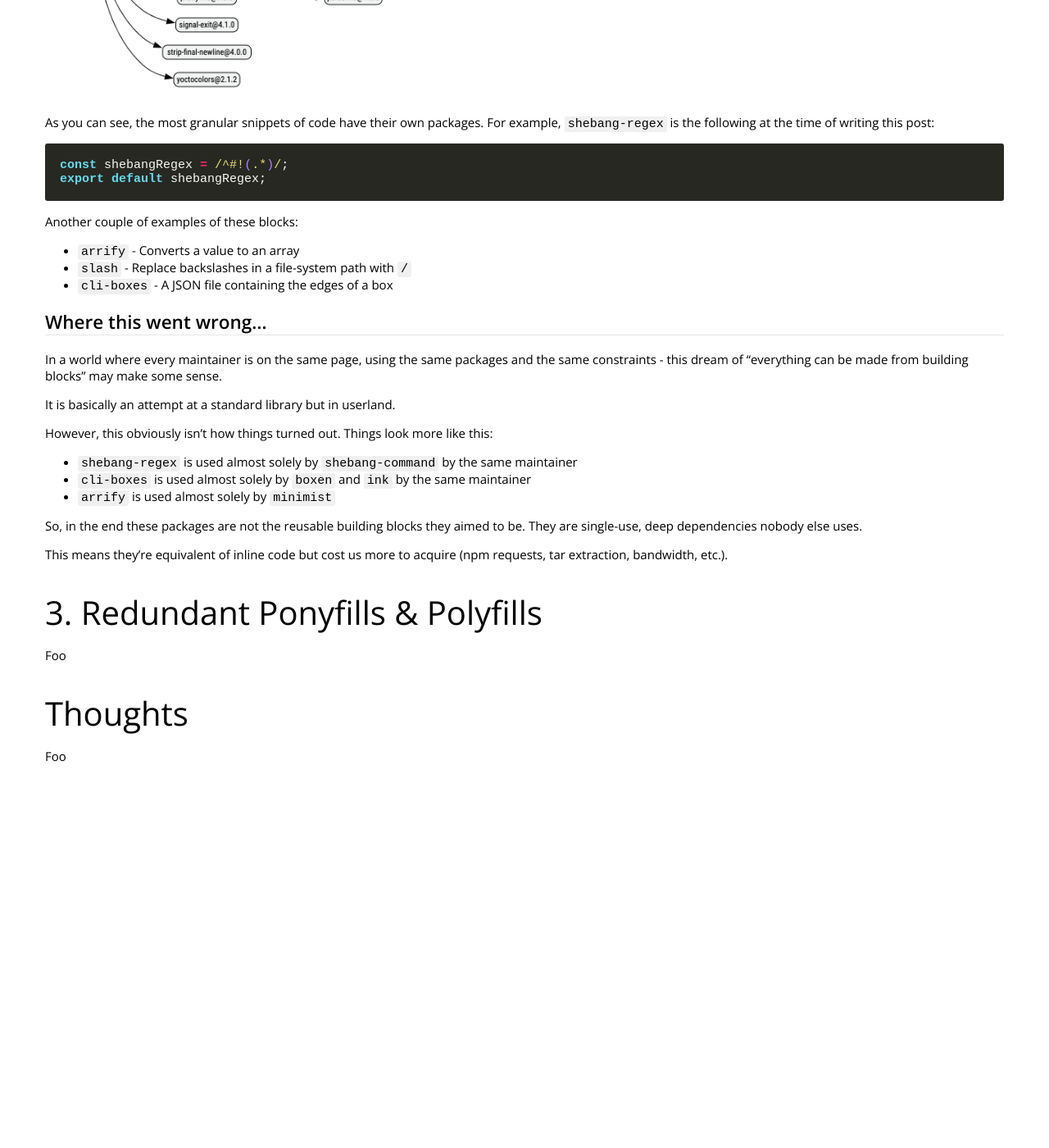
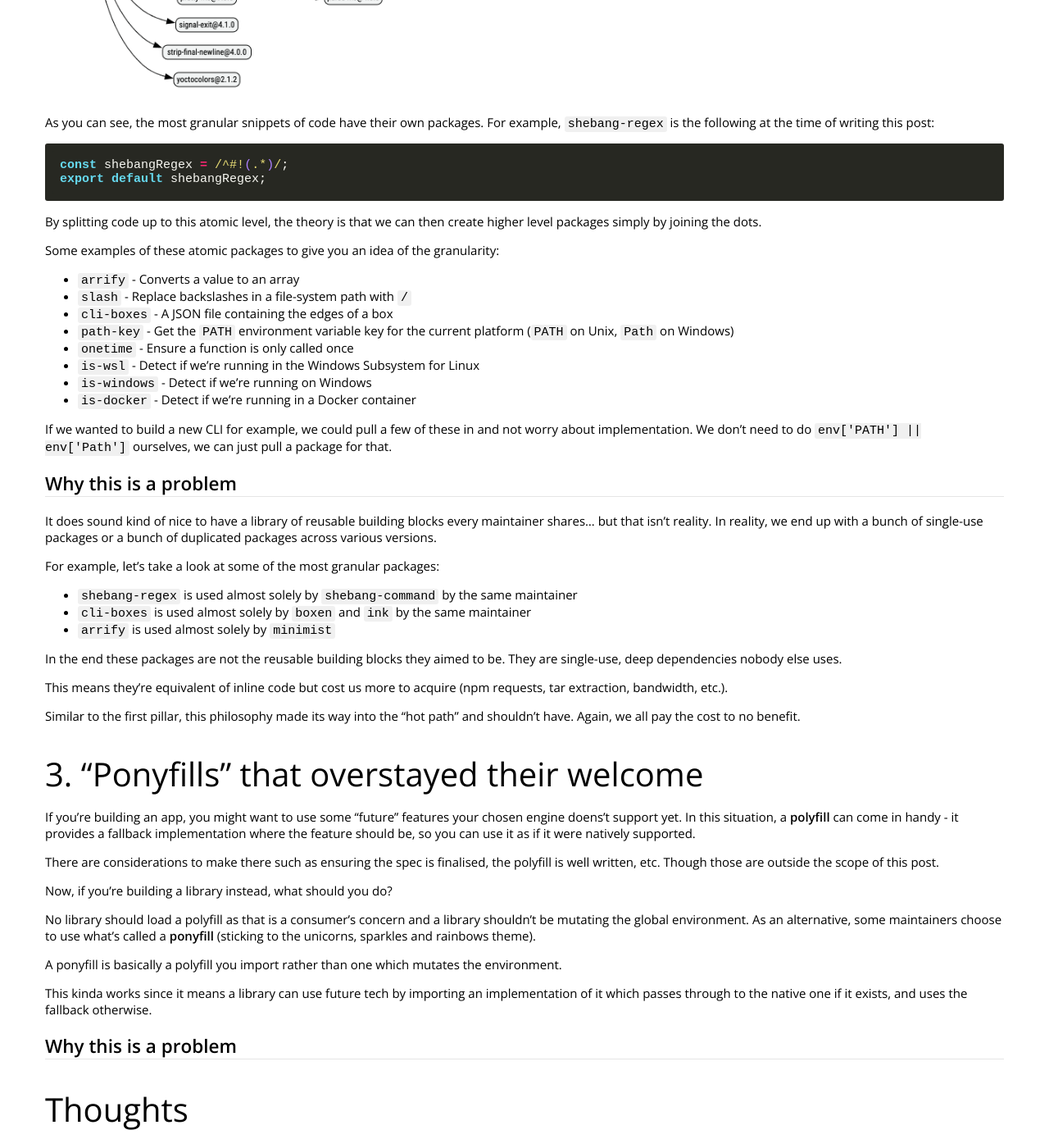
Before and after one commit to 43081j/43081j.github.io, a Jekyll site: the page built from _posts/2026-03-12-three-pillars-of-javascript-bloat.md, in a window 1280 px wide and 1400 px high, scrolled down 2838 px. Shown: the whole window at 82% size. Built offline with Jekyll 4.4.1, drawn with Linux system fonts in a browser that asks for light colours; nearby versions of some CDN libraries; comment, search, counter and statistics services are not loaded; before the commit the page ends 3785 px from its top, so only the background shows below that; some of the changed text lies outside the part shown.

Commit message:
docs: more

````diff
--- a/_posts/2026-03-12-three-pillars-of-javascript-bloat.md
+++ b/_posts/2026-03-12-three-pillars-of-javascript-bloat.md
@@ -60,7 +60,7 @@
 
 In the graph above, `is-string` is basically doing this same job in case we passed a `new String(val)` from one realm to another.
 
-## Where this went wrong...
+## Why this is a problem
 
 For a small amount of people in the real world, all of this makes sense. If you need the following:
 
@@ -91,31 +91,52 @@
 export default shebangRegex;
 ```
 
-Another couple of examples of these blocks:
+By splitting code up to this atomic level, the theory is that we can then create higher level packages simply by joining the dots.
+
+Some examples of these atomic packages to give you an idea of the granularity:
 
 - `arrify` - Converts a value to an array
 - `slash` - Replace backslashes in a file-system path with `/`
 - `cli-boxes` - A JSON file containing the edges of a box
+- `path-key` - Get the `PATH` environment variable key for the current platform (`PATH` on Unix, `Path` on Windows)
+- `onetime` - Ensure a function is only called once
+- `is-wsl` - Detect if we're running in the Windows Subsystem for Linux
+- `is-windows` - Detect if we're running on Windows
+- `is-docker` - Detect if we're running in a Docker container
 
-## Where this went wrong...
+If we wanted to build a new CLI for example, we could pull a few of these in and not worry about implementation. We don't need to do `env['PATH'] || env['Path']` ourselves, we can just pull a package for that.
 
-In a world where every maintainer is on the same page, using the same packages and the same constraints - this dream of "everything can be made from building blocks" may make some sense.
+## Why this is a problem
 
-It is basically an attempt at a standard library but in userland.
+It does sound kind of nice to have a library of reusable building blocks every maintainer shares... but that isn't reality. In reality, we end up with a bunch of single-use packages or a bunch of duplicated packages across various versions.
 
-However, this obviously isn't how things turned out. Things look more like this:
+For example, let's take a look at some of the most granular packages:
 
 - `shebang-regex` is used almost solely by `shebang-command` by the same maintainer
 - `cli-boxes` is used almost solely by `boxen` and `ink` by the same maintainer
 - `arrify` is used almost solely by `minimist`
 
-So, in the end these packages are not the reusable building blocks they aimed to be. They are single-use, deep dependencies nobody else uses.
+In the end these packages are not the reusable building blocks they aimed to be. They are single-use, deep dependencies nobody else uses.
 
 This means they're equivalent of inline code but cost us more to acquire (npm requests, tar extraction, bandwidth, etc.).
 
-# 3. Redundant Ponyfills & Polyfills
+Similar to the first pillar, this philosophy made its way into the "hot path" and shouldn't have. Again, we all pay the cost to no benefit.
 
-Foo
+# 3. "Ponyfills" that overstayed their welcome
+
+If you're building an app, you might want to use some "future" features your chosen engine doens't support yet. In this situation, a **polyfill** can come in handy - it provides a fallback implementation where the feature should be, so you can use it as if it were natively supported.
+
+There are considerations to make there such as ensuring the spec is finalised, the polyfill is well written, etc. Though those are outside the scope of this post.
+
+Now, if you're building a library instead, what should you do?
+
+No library should load a polyfill as that is a consumer's concern and a library shouldn't be mutating the global environment. As an alternative, some maintainers choose to use what's called a **ponyfill** (sticking to the unicorns, sparkles and rainbows theme).
+
+A ponyfill is basically a polyfill you import rather than one which mutates the environment.
+
+This kinda works since it means a library can use future tech by importing an implementation of it which passes through to the native one if it exists, and uses the fallback otherwise.
+
+## Why this is a problem
 
 # Thoughts
 
````
